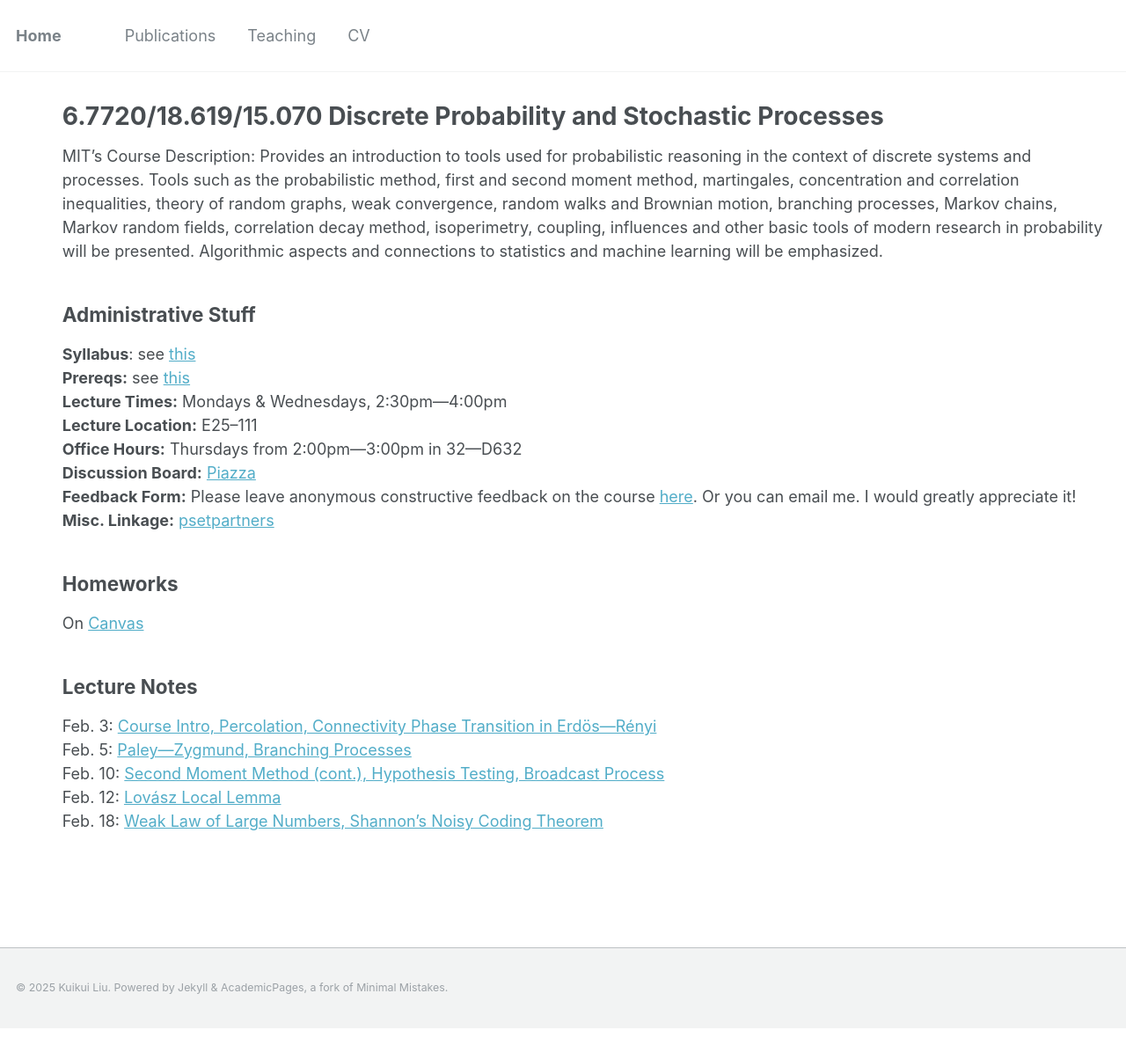
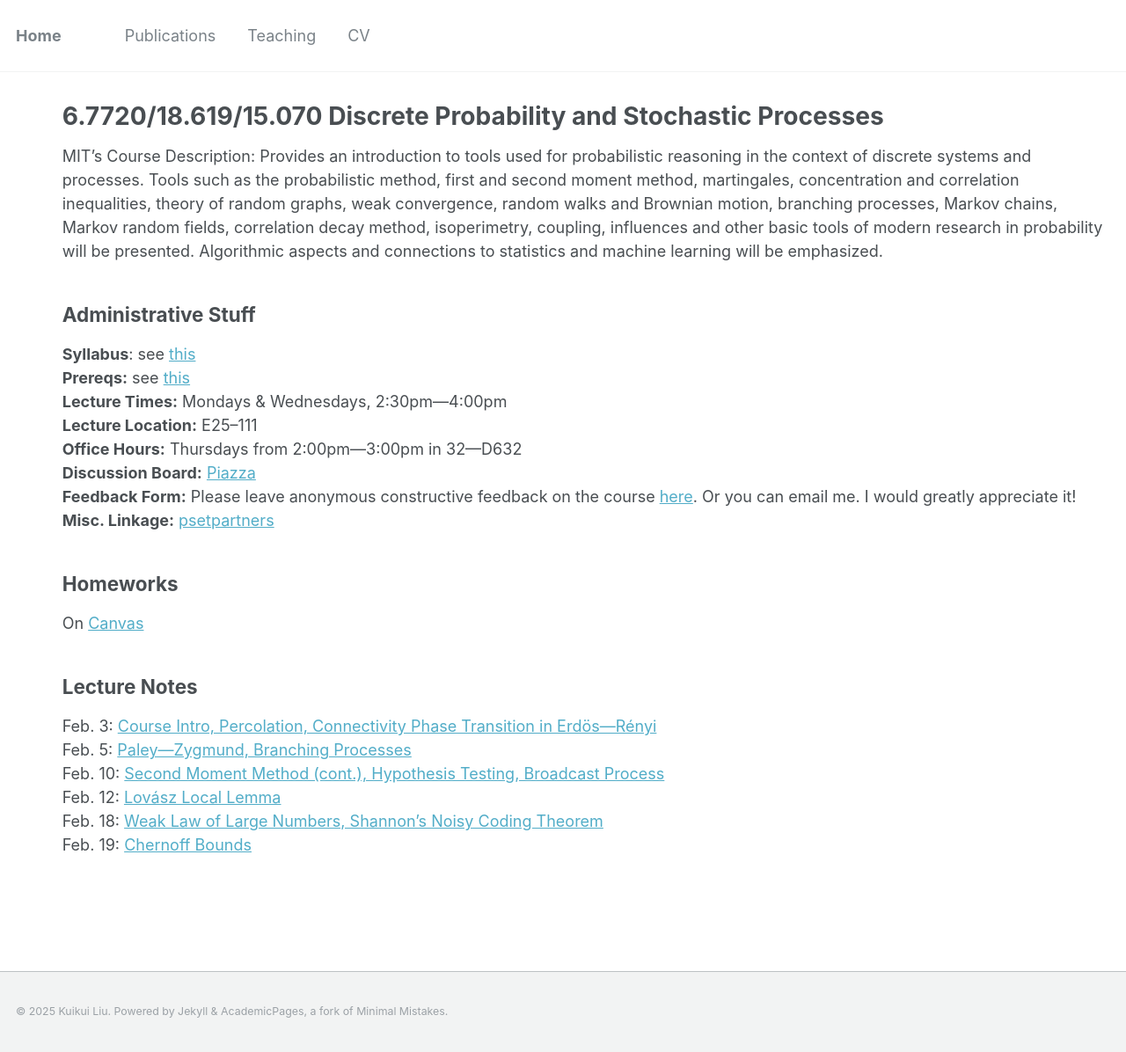
Before and after one commit to kuikuiliu/kuikuiliu.github.io, a Jekyll site: the page built from _teaching/sp2025-discrete-prob.md, in a window 1280 px wide. Shown: the whole page at 88% size. Built offline with Jekyll 4.4.1, drawn with Linux system fonts in a browser that asks for light colours; before the commit the page ends 1169 px from its top, so only the background shows below that.

Commit message:
67720 lec6 init

```diff
--- a/_teaching/sp2025-discrete-prob.md
+++ b/_teaching/sp2025-discrete-prob.md
@@ -33,3 +33,4 @@ Feb. 5: [Paley&mdash;Zygmund, Branching Processes](/files/sp2025/67720-sp2025-le
 Feb. 10: [Second Moment Method (cont.), Hypothesis Testing, Broadcast Process](/files/sp2025/67720-sp2025-lec3.pdf) <br />
 Feb. 12: [Lov&aacute;sz Local Lemma](/files/sp2025/67720-sp2025-lec4.pdf) <br />
 Feb. 18: [Weak Law of Large Numbers, Shannon's Noisy Coding Theorem](/files/sp2025/67720-sp2025-lec5.pdf) <br />
+Feb. 19: [Chernoff Bounds](/files/sp2025/67720-sp2025-lec6.pdf) <br />
```
Also changed, not shown: 5 other files.
